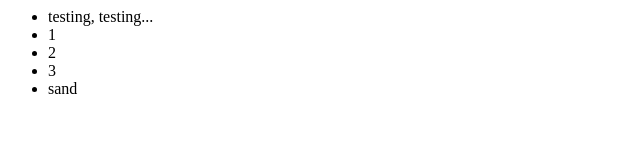
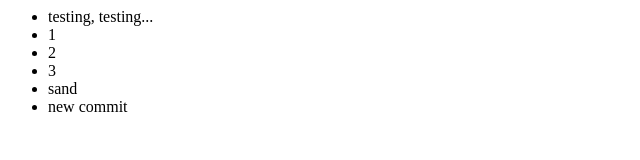
Before and after one commit to bettergrammer/newGitTest, a plain HTML site: page index.html in a window 1280 px wide. Shown: the full height of the page, 0-640 px from the left. Drawn offline with Linux system fonts and the light colour scheme.

```diff
--- a/index.html
+++ b/index.html
@@ -13,6 +13,7 @@
         <li>2</li>
         <li>3</li>
         <li>sand</li>
+        <li>new commit</li>
 
     	</ul>
 
```
